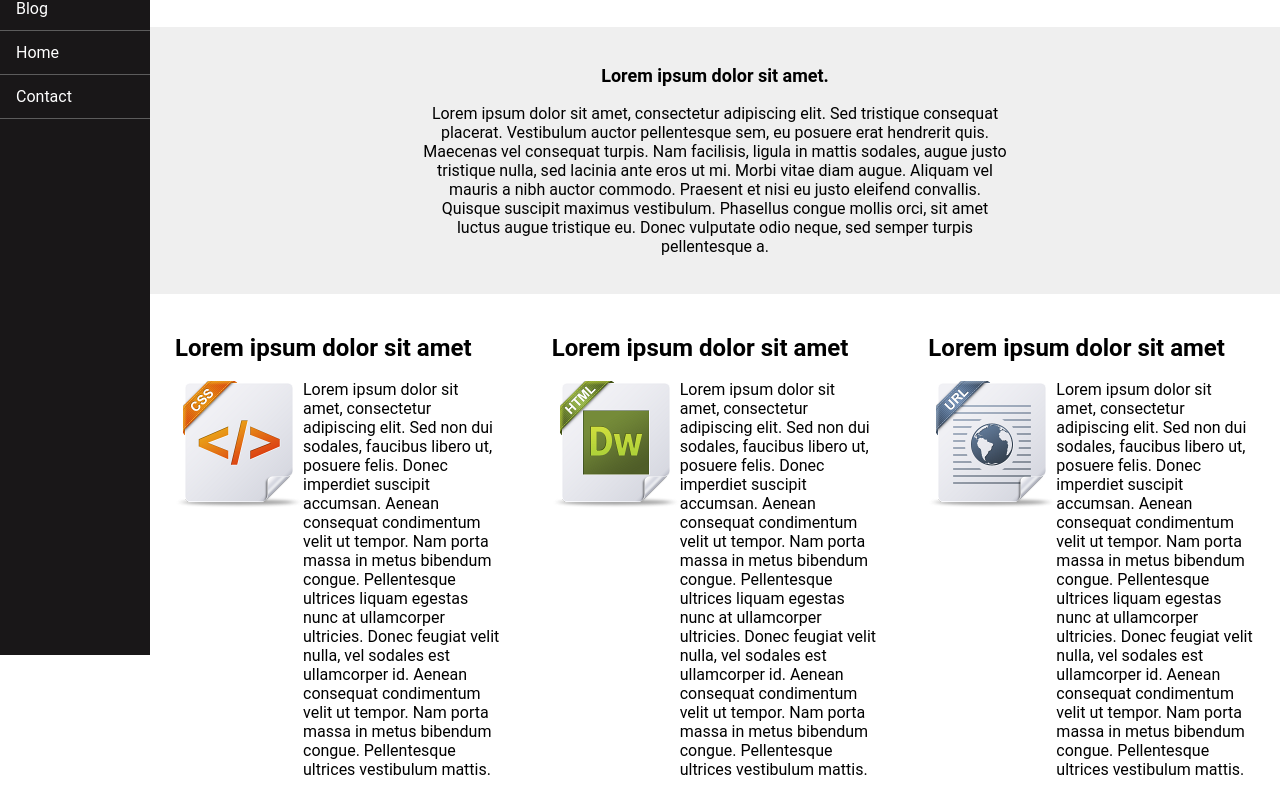
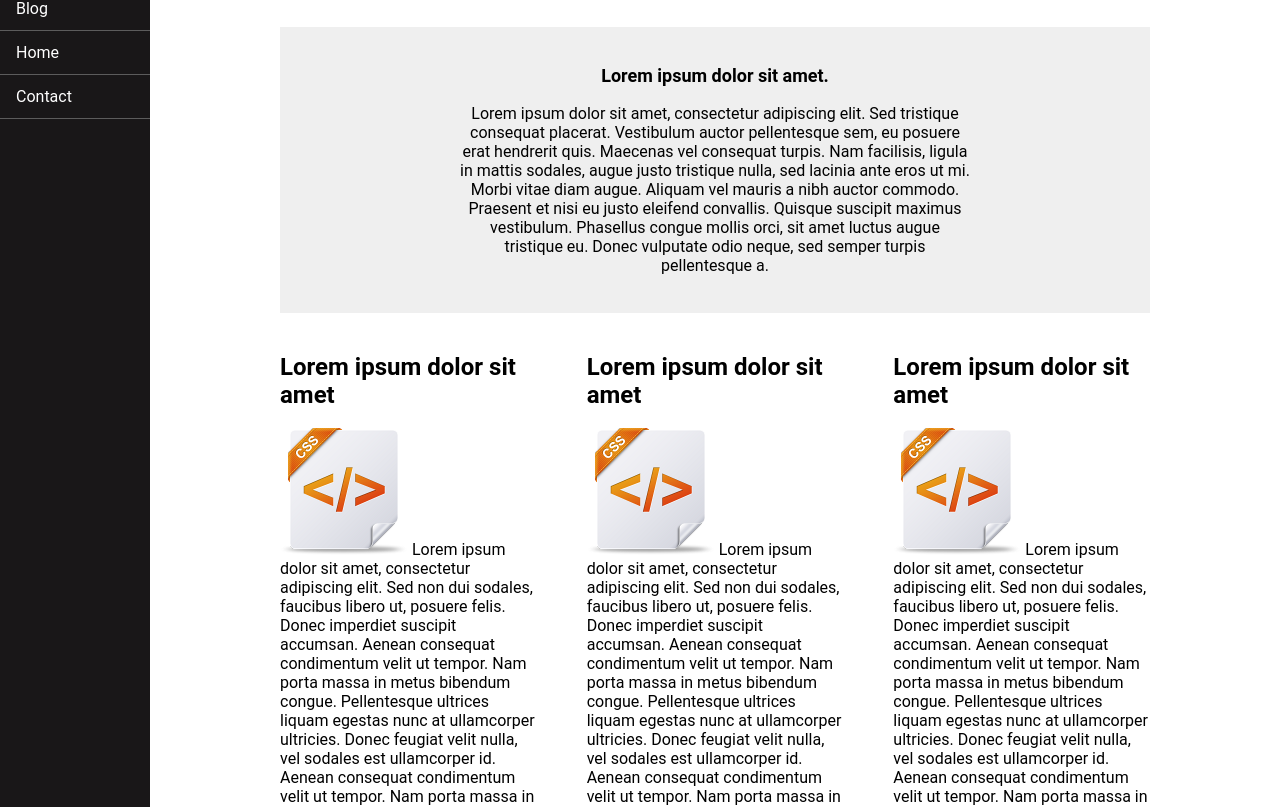
Before and after one commit to phanquang07/NCC_News, a plain HTML site: page index.html in a window 1280 px wide. Shown: the part 145-952 px from the top of the page. Drawn offline with Linux system fonts and the light colour scheme.

Commit message:
update css

```diff
--- a/assets/css/reponsive.css
+++ b/assets/css/reponsive.css
@@ -1,23 +1,68 @@
-@media screen and (max-width: 75rem) {
+@media screen and (max-width: 1399px) {
   .first-news {
-    padding: 3.8rem 14rem;
+    padding-left: 18rem;
+    padding-right: 18rem;
   }
 }
 
-@media screen and (max-width: 61.938rem) {
+@media screen and (max-width: 1199px) {
+  .header, .main, .footer {
+    padding-left: 8rem;
+    padding-right: 8rem;
+  }
+
+  .first-news {
+    padding-left: 14rem;
+    padding-right: 14rem;
+  }
+}
+
+@media screen and (max-width: 991px) {
+  body {
+    font-size: 2rem;
+    line-height: 2.3rem;
+  }
+
+  .header, .main, .footer {
+    padding-left: 3rem;
+    padding-right: 3rem;
+  }
+
+  .sidebar {
+    /* max-width: 50px; */
+    /* width: 100%; */
+  }
+
+  .first-news {
+    padding: 3.8rem 6rem;
+  }
+
   .more-news {
     flex-wrap: wrap;
   }
 
-  .first-news {
-    padding: 3.8rem 10rem;
+  .more-news-item:not(:last-child) {
+    margin-bottom: 4rem;
   }
 }
 
-@media screen and (max-width: 47.938rem) {
+@media screen and (max-width: 767px) {
+
+  .more-news-contents {
+    flex-wrap: wrap;
+  }
+
+  .more-news-img {
+    /* order: 1; */
+    flex-wrap: wrap;
+    margin: 0 auto;
+  }
+
   .first-news {
     padding: 3.8rem 2rem;
   }
 }
 
-@media screen and (max-width: 35.938rem) {}
+@media screen and (max-width: 575px) {
+
+}
--- a/assets/css/style.css
+++ b/assets/css/style.css
@@ -9,14 +9,13 @@
 }
 
 * {
-  box-sizing: inherit;
   margin: 0;
   padding: 0;
+  box-sizing: border-box;
 }
 
 html {
   font-size: 62.5%;
-  box-sizing: border-box;
   scroll-behavior: smooth;
 }
 
@@ -25,6 +24,7 @@ body {
   font-size: 1.6rem;
   line-height: 1.9rem;
   color: var(--black-color);
+  background-color: var(--white-color);
 }
 
 .container {
@@ -44,7 +44,7 @@ body {
 
 /* Sidebar */
 .sidebar {
-  position: fixed;
+  position: relative;
   top: 0;
   left: 0;
   bottom: 0;
@@ -77,7 +77,10 @@ body {
 .contents {
   max-width: 1768px;
   width: 100%;
-  padding-left: 150px;
+}
+
+.header, .main, .footer {
+  padding: 0 130px;
 }
 
 /* Header */
@@ -124,6 +127,7 @@ body {
   display: flex;
   justify-content: center;
   padding: 40px 0;
+  margin: 0 -2.5rem;
 }
 
 .more-news-item {
@@ -139,23 +143,27 @@ body {
 }
 
 .more-news-contents {
-  display: flex;
-  justify-content: space-between;
+  /* display: flex;
+  justify-content: space-between; */
+  display: inline-block;
 }
 
 .more-news-img {
-
+display: inline-block;
+max-width: 128px;
 }
 
 .more-news-img img {
+  width: 100%;
+  display: block;
 }
 
 .more-news-text {
-
+  /* display: inline; */
 }
 
 /* Footer */
 .footer {
-  padding: 30px 0;
+  padding: 30px 130px;
   border-top: 1px solid var(--boder-footer-color);
 }
--- a/index.html
+++ b/index.html
@@ -72,8 +72,7 @@
                     <div class="more-news-img">
                       <img src="./assets/img/css-icon.png" alt="">
                     </div>
-                    <div class="more-news-text">
-                      <p>Lorem ipsum dolor sit amet, consectetur adipiscing elit. Sed non dui sodales, faucibus
+                    <span>Lorem ipsum dolor sit amet, consectetur adipiscing elit. Sed non dui sodales, faucibus
                       libero ut,
                       posuere felis. Donec imperdiet suscipit accumsan. Aenean consequat condimentum velit ut tempor.
                       Nam porta massa in metus bibendum congue. Pellentesque ultrices liquam egestas nunc at
@@ -81,8 +80,7 @@
                       ultricies. Donec feugiat velit nulla, vel sodales est ullamcorper id. Aenean consequat
                       condimentum
                       velit ut tempor. Nam porta massa in metus bibendum congue. Pellentesque ultrices vestibulum
-                        mattis.</p>
-                    </div>
+                      mattis.</span>
                   </div>
                 </div>
                 <div class="more-news-item">
@@ -91,10 +89,9 @@
                   </h2>
                   <div class="more-news-contents">
                     <div class="more-news-img">
-                      <img src="./assets/img/html-icon.png" alt="">
+                      <img src="./assets/img/css-icon.png" alt="">
                     </div>
-                    <div class="more-news-text">
-                      <p>Lorem ipsum dolor sit amet, consectetur adipiscing elit. Sed non dui sodales, faucibus
+                    <span>Lorem ipsum dolor sit amet, consectetur adipiscing elit. Sed non dui sodales, faucibus
                       libero ut,
                       posuere felis. Donec imperdiet suscipit accumsan. Aenean consequat condimentum velit ut tempor.
                       Nam porta massa in metus bibendum congue. Pellentesque ultrices liquam egestas nunc at
@@ -102,8 +99,7 @@
                       ultricies. Donec feugiat velit nulla, vel sodales est ullamcorper id. Aenean consequat
                       condimentum
                       velit ut tempor. Nam porta massa in metus bibendum congue. Pellentesque ultrices vestibulum
-                        mattis.</p>
-                    </div>
+                      mattis.</span>
                   </div>
                 </div>
                 <div class="more-news-item">
@@ -112,10 +108,9 @@
                   </h2>
                   <div class="more-news-contents">
                     <div class="more-news-img">
-                      <img src="./assets/img/url-icon.png" alt="">
+                      <img src="./assets/img/css-icon.png" alt="">
                     </div>
-                    <div class="more-news-text">
-                      <p>Lorem ipsum dolor sit amet, consectetur adipiscing elit. Sed non dui sodales, faucibus
+                    <span class="more-news-text">Lorem ipsum dolor sit amet, consectetur adipiscing elit. Sed non dui sodales, faucibus
                       libero ut,
                       posuere felis. Donec imperdiet suscipit accumsan. Aenean consequat condimentum velit ut tempor.
                       Nam porta massa in metus bibendum congue. Pellentesque ultrices liquam egestas nunc at
@@ -123,8 +118,7 @@
                       ultricies. Donec feugiat velit nulla, vel sodales est ullamcorper id. Aenean consequat
                       condimentum
                       velit ut tempor. Nam porta massa in metus bibendum congue. Pellentesque ultrices vestibulum
-                        mattis.</p>
-                    </div>
+                      mattis.</span>
                   </div>
                 </div>
               </div>
```
Lines whose indentation alone changed are shown as unchanged.
